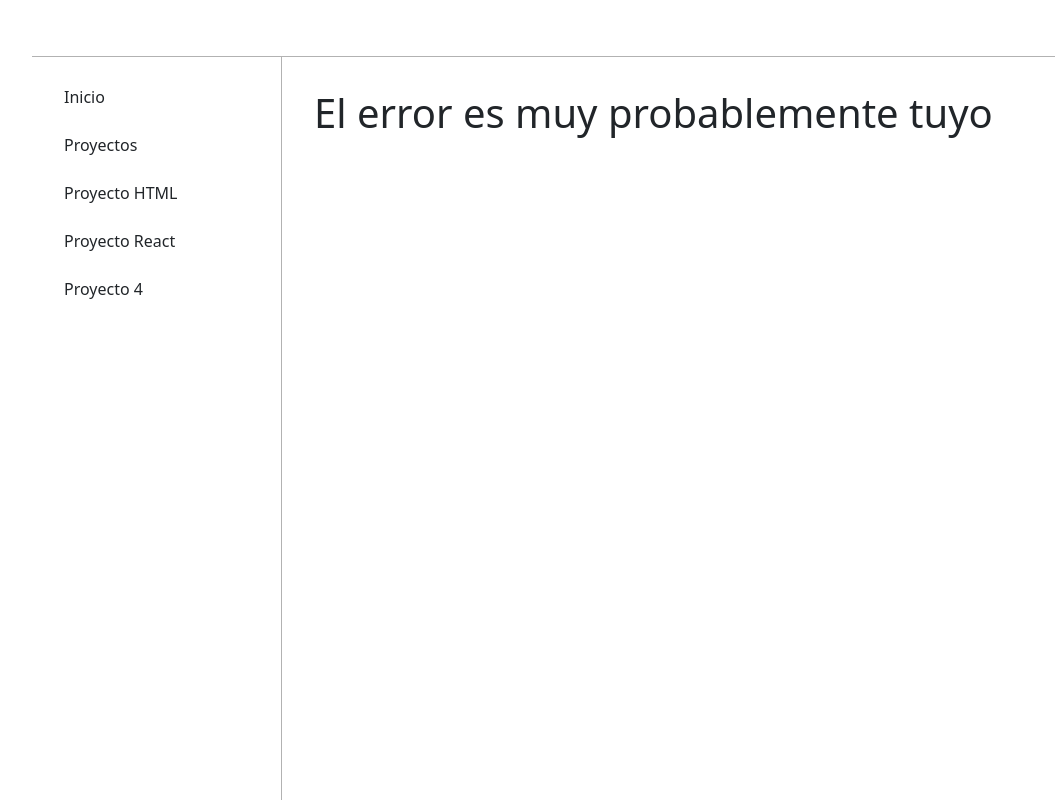
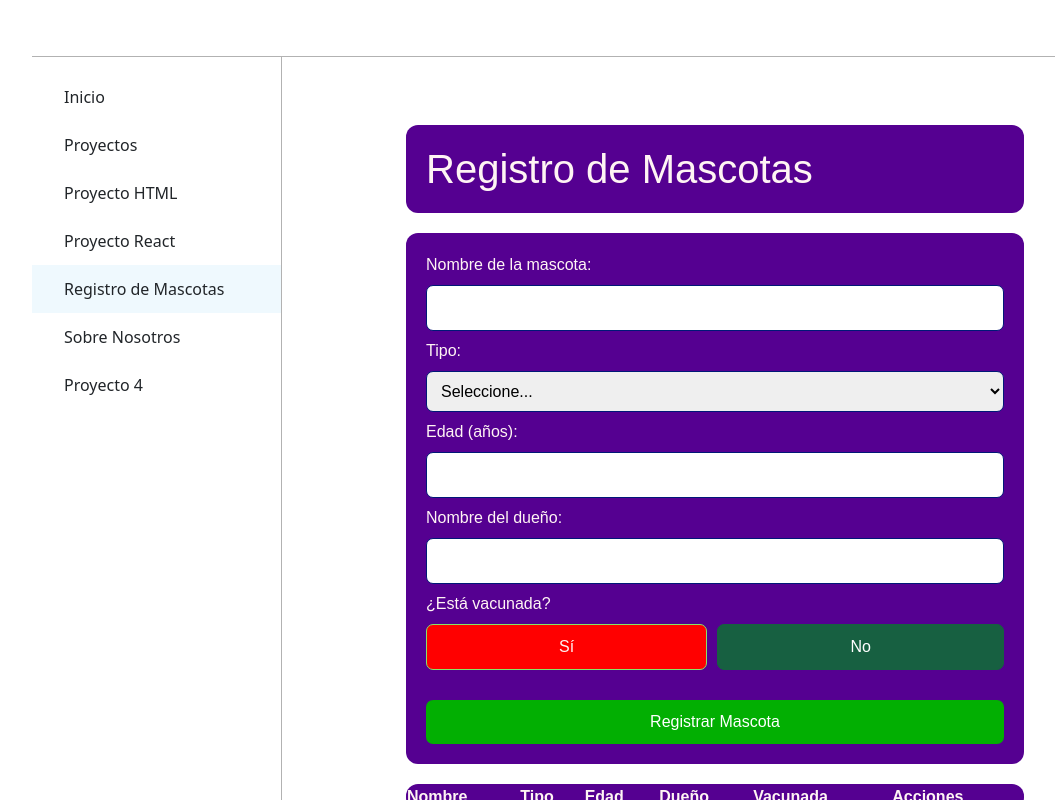
Before and after one commit to Lautaro-Espinosa015/Hub-Proyectos-Grupo2, a React (Vite) app: page /pet-registry in a window 1280 px wide. Shown: the whole page, without its empty margins (50-1105 px from the left). Built offline with nearby package versions, Linux system fonts and the light colour scheme.

Commit message:
Agregación de proyecto_3 a la pagina

```diff
--- a/src/App.jsx
+++ b/src/App.jsx
@@ -6,7 +6,9 @@ import Games from './assets/Pages/Games'
 import AboutUs from './assets/Pages/AboutUs'
 import Error from './assets/Pages/Error'
 import Proyecto4 from './assets/Pages/Proyecto4'
+import PetRegistry from './assets/RegistroMascotas/PetRegistry'
 import 'bootstrap/dist/css/bootstrap.min.css';
+
 
 function App() {
   return (
@@ -16,6 +18,7 @@ function App() {
         <Route index element={<Home />} />
         <Route path='games' element={<Games />} />
         <Route path='aboutus' element={<AboutUs />} />
+        <Route path='pet-registry' element={<PetRegistry />} />
         <Route path='proyecto4' element={<Proyecto4 />} />
         <Route path='*' element={<Error />} />
       </Route>
--- a/src/assets/Pages/MainHeader.jsx
+++ b/src/assets/Pages/MainHeader.jsx
@@ -17,7 +17,8 @@ function MainHeader() {
             <Nav.Link as={Link} to="/" className="main-header-link">Inicio</Nav.Link>
             <Nav.Link as={Link} to="/games" className="main-header-link">Proyectos</Nav.Link>
             <Nav.Link as={Link} to="/aboutus" className="main-header-link">Sobre Nosotros</Nav.Link>
-           <Nav.Link as={Link} to="/proyecto4" className="main-header-link">Proyecto4</Nav.Link>
+            <Nav.Link as={Link} to="/pet-registry" className="main-header-link">Registro de Mascotas</Nav.Link>
+            <Nav.Link as={Link} to="/proyecto4" className="main-header-link">Proyecto4</Nav.Link>
             <Nav.Link href="#profile" className="main-header-link ms-auto">
               <i className="bi bi-person-circle"></i> Perfil
             </Nav.Link>
--- a/src/assets/Pages/SidebarNav.jsx
+++ b/src/assets/Pages/SidebarNav.jsx
@@ -21,6 +21,13 @@ function SidebarNav() {
         <NavLink to="/view/react-project" className={navLinkClassName}>
           <i className="bi bi-code-slash me-2"></i>Proyecto React
         </NavLink>
+        <NavLink to="/pet-registry" className={navLinkClassName}>
+          <i className="bi bi-paw me-2"></i>Registro de Mascotas
+        </NavLink>
+        <NavLink to="/aboutus" className={navLinkClassName}>
+          <i className="bi bi-people me-2"></i>Sobre Nosotros
+        </NavLink>
+
         <NavLink to="/proyecto4" className={navLinkClassName}>
           <i className="bi bi-joystick me-2"></i>Proyecto 4
         </NavLink>
--- /dev/null
+++ b/src/assets/RegistroMascotas/PetRegistry.css
@@ -0,0 +1,109 @@
+/* Estilos específicos para el componente PetRegistry */
+.pet-registry-container {
+  /* --- Variables de Color para Personalización --- */
+  /* Cambia estos valores para ajustar el tema del componente. */
+
+  /* Colores de Fondo */
+  --pet-bg-main: #550091;               /* Fondo de los contenedores (formulario, tabla, etc.) */
+
+  /* Colores de Texto */
+  --pet-text-color: #fff4f4;            /* Color del texto principal */
+  --pet-button-primary-text: #ffffff;   /* Color del texto en botones primarios */
+  --pet-button-danger-text: white;      /* Color del texto en botones de peligro */
+  --pet-radio-text-checked: rgb(255, 255, 255); /* Color del texto en radio-button seleccionado */
+
+  /* Colores de Botones */
+  --pet-button-primary-bg: #02af02;     /* Fondo del botón principal (Registrar) */
+  --pet-button-danger-bg: #dc3545;      /* Fondo del botón de peligro (Eliminar) */
+  --pet-radio-bg: #ff0000;              /* Fondo de los radio-button no seleccionados */
+  --pet-radio-bg-checked: #176041;      /* Fondo del radio-button seleccionado */
+
+  /* Colores de Bordes */
+  --pet-input-border: #001877;          /* Borde de los campos de texto y selectores */
+  --pet-radio-border: #87e368;          /* Borde de los radio-button no seleccionados */
+  --pet-radio-border-checked: #176041;  /* Borde del radio-button seleccionado */
+
+  width: 100%;
+  max-width: 650px; /* Un poco más de ancho para que no se vea apretado */
+  margin: 0 auto; /* Centra el contenedor en el espacio disponible */
+  padding: 1rem;
+  font-family: sans-serif;
+  color: var(--pet-text-color);
+}
+
+.pet-registry-container h1,
+.pet-registry-container h4,
+.pet-registry-container form,
+.pet-registry-container table {
+  background: var(--pet-bg-main);
+  padding: 20px;
+  border-radius: 12px;
+  margin: 20px 0;
+  width: 100%;
+}
+
+.pet-registry-container input,
+.pet-registry-container select {
+  width: 100%;
+  padding: 10px;
+  margin: 8px 0;
+  border-radius: 7px;
+  border: 1px solid var(--pet-input-border);
+  font-size: 16px;
+}
+
+.pet-registry-container label[for="vacunadaSi"],
+.pet-registry-container label[for="vacunadaNo"] {
+  display: inline-block;
+  background-color: var(--pet-radio-bg);
+  padding: 10px 15px;
+  border-radius: 7px;
+  border: 1px solid var(--pet-radio-border);
+  cursor: pointer;
+  transition: 0.3s;
+  flex-grow: 1;
+  text-align: center;
+}
+
+.pet-registry-container input[type="radio"] {
+  display: none; /* Ocultamos el radio button por defecto */
+}
+
+/* Estilo para cuando el radio button está seleccionado */
+.pet-registry-container input[type="radio"]:checked + label {
+  background-color: var(--pet-radio-bg-checked);
+  color: var(--pet-radio-text-checked);
+  border-color: var(--pet-radio-border-checked);
+}
+
+.pet-registry-container .radio-container {
+  display: flex;
+  gap: 10px; /* Espacio entre los botones Sí y No */
+  margin: 8px 0 15px 0;
+}
+
+.pet-registry-container button {
+  width: 100%;
+  padding: 10px;
+  margin-top: 15px;
+  border-radius: 7px;
+  font-size: 16px;
+  border: none;
+  cursor: pointer;
+  background: var(--pet-button-primary-bg);
+  color: var(--pet-button-primary-text);
+  font-weight: 500;
+}
+
+/* Estilo para el botón de eliminar */
+.pet-registry-container .btn-eliminar {
+  background-color: var(--pet-button-danger-bg);
+  color: var(--pet-button-danger-text);
+  padding: 5px 10px;
+  border: none;
+  border-radius: 5px;
+  cursor: pointer;
+  font-size: 14px;
+  width: auto; /* Hacemos que el botón no ocupe el 100% */
+  margin-top: 0;
+}
--- /dev/null
+++ b/src/assets/RegistroMascotas/PetRegistry.jsx
@@ -0,0 +1,120 @@
+import React, { useState } from 'react';
+import "../RegistroMascotas/PetRegistry.css";
+
+
+function PetRegistry() {
+  // 1. GESTIÓN DE DATOS (Equivalente a registro.js)
+  // El array 'mascotas' ahora es una pieza de estado de React.
+  const [mascotas, setMascotas] = useState([]);
+
+  // Las funciones ahora modifican el estado con 'setMascotas'.
+  const registrarMascota = (nuevaMascota) => {
+    // Usamos una función callback para asegurar que trabajamos con el estado más reciente.
+    setMascotas(mascotasActuales => [...mascotasActuales, nuevaMascota]);
+  };
+
+  const eliminarMascota = (indiceAEliminar) => {
+    if (window.confirm("¿Estás seguro de que quieres eliminar esta mascota del registro?")) {
+      setMascotas(mascotasActuales =>
+        mascotasActuales.filter((_, index) => index !== indiceAEliminar)
+      );
+    }
+  };
+
+  // 2. MANEJO DE EVENTOS (Equivalente a index.js)
+  const manejarSubmit = (event) => {
+    event.preventDefault(); // Prevenimos la recarga de la página
+    const form = event.target;
+    const nuevaMascota = {
+      nombre: form.nombre.value,
+      tipo: form.tipo.value,
+      edad: form.edad.value,
+      dueno: form.dueno.value,
+      vacunada: form.vacunada.value === 'Sí',
+    };
+    registrarMascota(nuevaMascota);
+    form.reset(); // Limpiamos el formulario
+  };
+
+  // 3. CÁLCULOS Y ESTADÍSTICAS (Equivalente a calculos.js)
+  // Esto es "estado derivado". Se calcula en cada renderizado a partir del estado 'mascotas'.
+  const totalMascotas = mascotas.length;
+  const totalVacunadas = mascotas.filter(m => m.vacunada).length;
+  const totalNoVacunadas = totalMascotas - totalVacunadas;
+
+  // 4. RENDERIZADO (Equivalente a index.html y tabla.js)
+  // Esta es la parte declarativa. Describimos cómo se debe ver la UI.
+  return (
+    <div className="pet-registry-container">
+      <h1>Registro de Mascotas</h1>
+
+      <form id="formMascota" onSubmit={manejarSubmit}>
+        <label htmlFor="nombre">Nombre de la mascota:</label>
+        <input type="text" id="nombre" name="nombre" required />
+
+        <label htmlFor="tipo">Tipo:</label>
+        <select id="tipo" name="tipo" required defaultValue="">
+            <option value="" disabled>Seleccione...</option>
+            <option value="Perro">Perro</option>
+            <option value="Gato">Gato</option>
+            <option value="Conejo">Conejo</option>
+            <option value="Pájaro">Pájaro</option>
+            <option value="Otro">Otro</option>
+        </select>
+
+        <label htmlFor="edad">Edad (años):</label>
+        <input type="number" id="edad" name="edad" min="0" required />
+
+        <label htmlFor="dueno">Nombre del dueño:</label>
+        <input type="text" id="dueno" name="dueno" required />
+
+        <label>¿Está vacunada?</label>
+        <div className="radio-container">
+            <input type="radio" id="vacunadaSi" name="vacunada" value="Sí" required />
+            <label htmlFor="vacunadaSi">Sí</label>
+            <input type="radio" id="vacunadaNo" name="vacunada" value="No" defaultChecked/>
+            <label htmlFor="vacunadaNo">No</label>
+        </div>
+
+        <button type="submit">Registrar Mascota</button>
+      </form>
+
+      <table id="tablaMascotas">
+        <thead>
+            <tr>
+                <th>Nombre</th>
+                <th>Tipo</th>
+                <th>Edad</th>
+                <th>Dueño</th>
+                <th>Vacunada</th>
+                <th>Acciones</th>
+            </tr>
+        </thead>
+        <tbody>
+            {mascotas.map((mascota, index) => (
+              <tr key={index}>
+                <td>{mascota.nombre}</td>
+                <td>{mascota.tipo}</td>
+                <td>{mascota.edad}</td>
+                <td>{mascota.dueno}</td>
+                <td>{mascota.vacunada ? 'Sí' : 'No'}</td>
+                <td>
+                  <button onClick={() => eliminarMascota(index)} className="btn-eliminar">
+                    Eliminar
+                  </button>
+                </td>
+              </tr>
+            ))}
+        </tbody>
+      </table>
+
+      <h4>Estadísticas
+        <p id="totalMascotas">Total de mascotas registradas: {totalMascotas}</p>
+        <p id="mascotasVacunadas">Número de mascotas vacunadas: {totalVacunadas}</p>
+        <p id="mascotasNoVacunadas">Número de mascotas no vacunadas: {totalNoVacunadas}</p>
+      </h4>
+    </div>
+  );
+}
+
+export default PetRegistry;
--- a/src/main.jsx
+++ b/src/main.jsx
@@ -1,14 +1,13 @@
 import { StrictMode } from 'react'
 import { createRoot } from 'react-dom/client'
-
+//import './index.css'
 import { BrowserRouter } from 'react-router-dom'
 import App from './App.jsx'
-import 'bootstrap/dist/css/bootstrap.min.css';
 
 createRoot(document.getElementById('root')).render(
   <StrictMode>
     <BrowserRouter>
       <App />
     </BrowserRouter>
-  </StrictMode>
+  </StrictMode>,
 )
```
